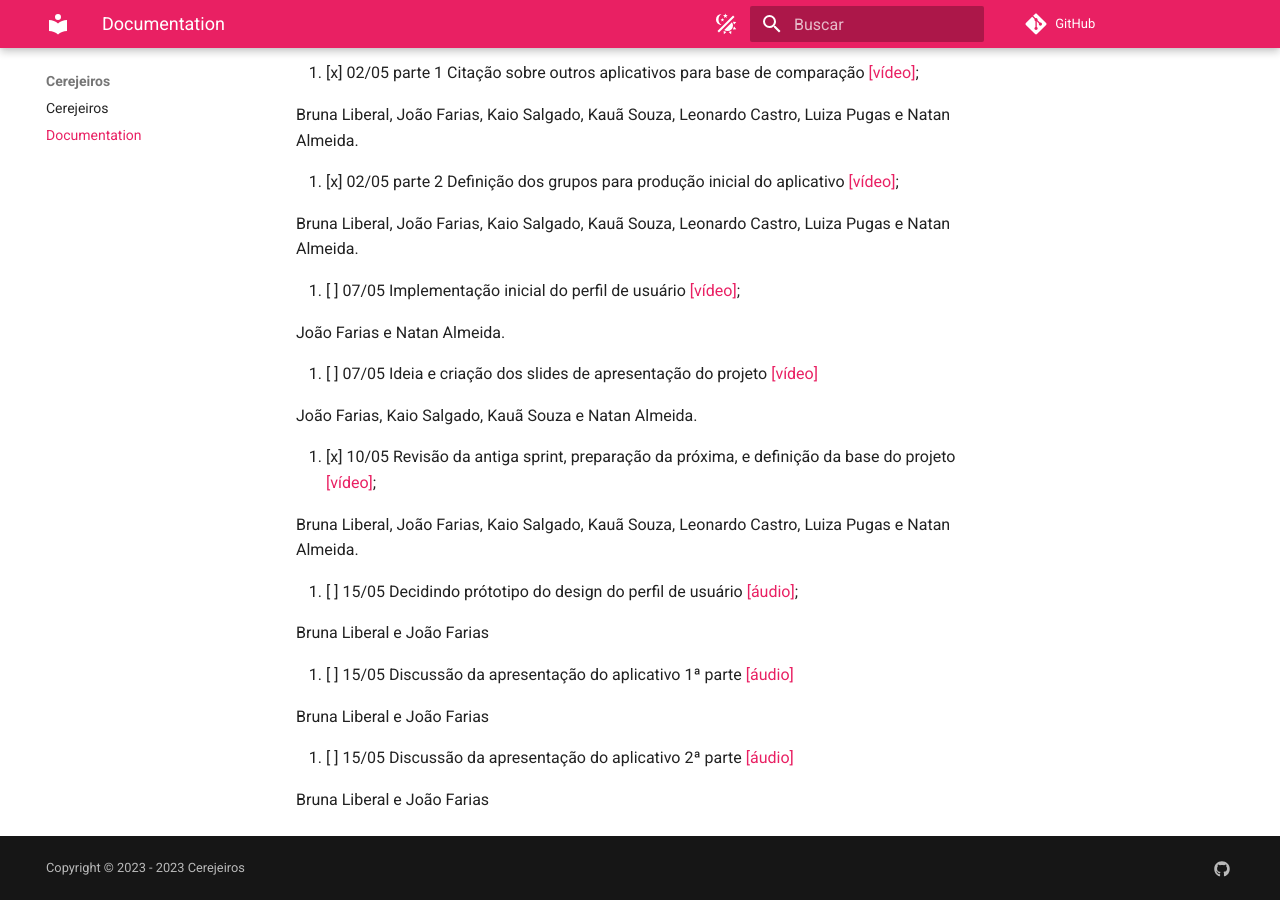
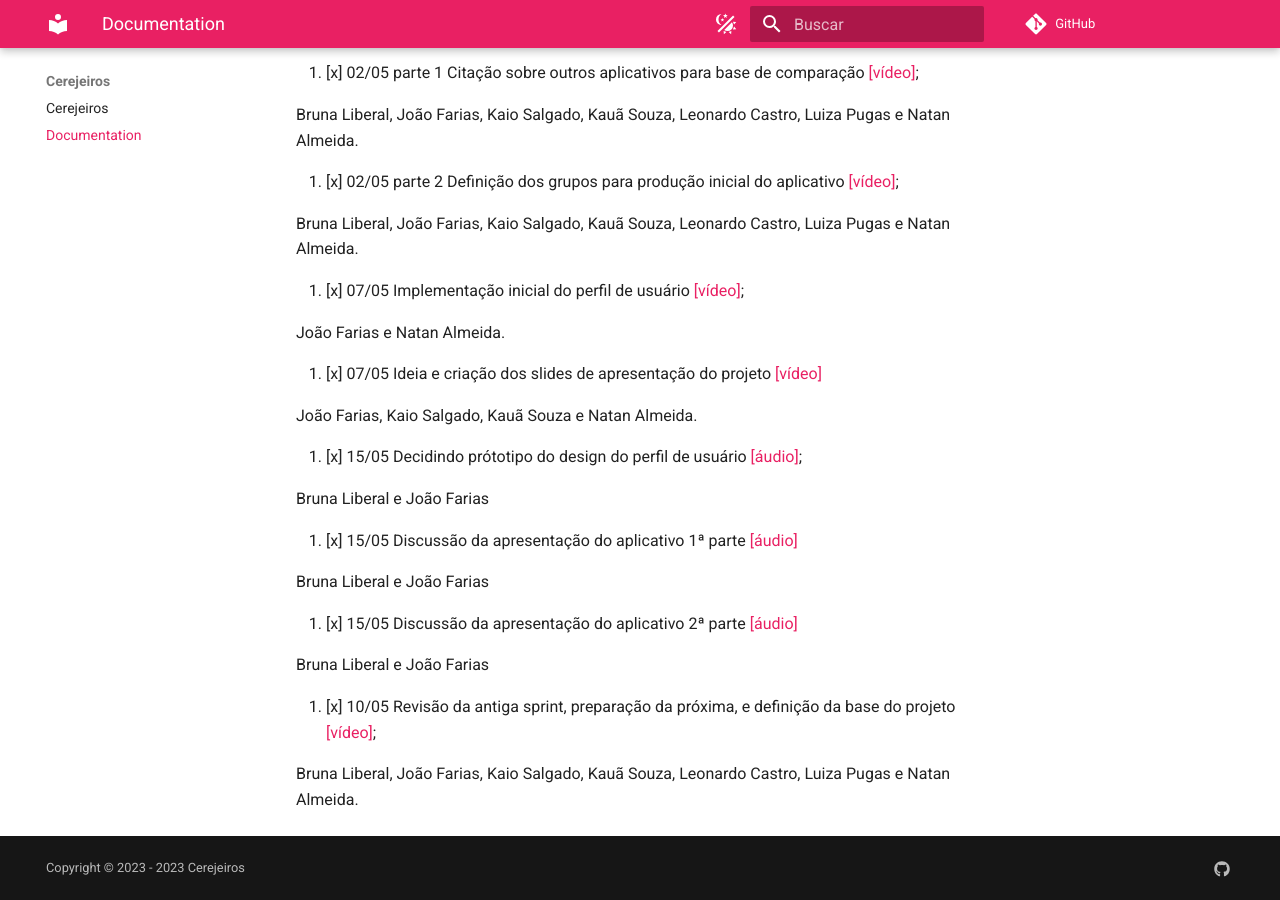
Before and after one commit to cerejeiros/bloom, an MkDocs documentation site: the page built from docs/documentation.md, in a window 1280 px wide and 900 px high, scrolled down 823 px. Built offline with MkDocs 1.6.1 and Material for MkDocs 9.7.7, drawn with Linux system fonts in a browser that asks for light colours; comment, search, counter and statistics services are not loaded.

```diff
--- a/docs/documentation.md
+++ b/docs/documentation.md
@@ -30,26 +30,26 @@ Bruna Liberal, João Farias, Kaio Salgado, Kauã Souza, Leonardo Castro, Luiza P
 
 Bruna Liberal, João Farias, Kaio Salgado, Kauã Souza, Leonardo Castro, Luiza Pugas e Natan Almeida.
 
-8. [ ] 07/05 Implementação inicial do perfil de usuário [[vídeo]](https://drive.google.com/file/d/1XB61Jdf-LdMIWr0ys6N97RTjtzkYUFQn/view);
+8. [x] 07/05 Implementação inicial do perfil de usuário [[vídeo]](https://drive.google.com/file/d/1XB61Jdf-LdMIWr0ys6N97RTjtzkYUFQn/view);
 
 João Farias e Natan Almeida.
 
-9. [ ] 07/05 Ideia e criação dos slides de apresentação do projeto [[vídeo]](https://drive.google.com/file/d/1ZezhbpmLyczMzsruozhcSelmjmluidLE/view)
+9. [x] 07/05 Ideia e criação dos slides de apresentação do projeto [[vídeo]](https://drive.google.com/file/d/1ZezhbpmLyczMzsruozhcSelmjmluidLE/view)
 
 João Farias, Kaio Salgado, Kauã Souza e Natan Almeida.
 
-10. [x] 10/05 Revisão da antiga sprint, preparação da próxima, e definição da base do projeto [[vídeo]](https://youtu.be/Sq1C0Nz8zZM);
-
-Bruna Liberal, João Farias, Kaio Salgado, Kauã Souza, Leonardo Castro, Luiza Pugas e Natan Almeida.
-
-11. [ ] 15/05 Decidindo prótotipo do design do perfil de usuário [[áudio]](https://drive.google.com/file/d/12aYS3isiaclU01EWkF-XBJlAocpCyMh5/view?usp=sharing);
+10. [x] 15/05 Decidindo prótotipo do design do perfil de usuário [[áudio]](https://drive.google.com/file/d/12aYS3isiaclU01EWkF-XBJlAocpCyMh5/view?usp=sharing);
 
 Bruna Liberal e João Farias
 
-12. [ ] 15/05 Discussão da apresentação do aplicativo 1ª parte [[áudio]](https://drive.google.com/file/d/1DQeybHv8wfz6V4rFa_KG2fHRNKmDh2w4/view?usp=share_link)
+11. [x] 15/05 Discussão da apresentação do aplicativo 1ª parte [[áudio]](https://drive.google.com/file/d/1DQeybHv8wfz6V4rFa_KG2fHRNKmDh2w4/view?usp=share_link)
 
 Bruna Liberal e João Farias
 
-13. [ ] 15/05 Discussão da apresentação do aplicativo 2ª parte [[áudio]](https://drive.google.com/file/d/1DQeybHv8wfz6V4rFa_KG2fHRNKmDh2w4/view?usp=share_link)
+12. [x] 15/05 Discussão da apresentação do aplicativo 2ª parte [[áudio]](https://drive.google.com/file/d/1DQeybHv8wfz6V4rFa_KG2fHRNKmDh2w4/view?usp=share_link)
 
 Bruna Liberal e João Farias
+
+13. [x] 10/05 Revisão da antiga sprint, preparação da próxima, e definição da base do projeto [[vídeo]](https://youtu.be/Sq1C0Nz8zZM);
+
+Bruna Liberal, João Farias, Kaio Salgado, Kauã Souza, Leonardo Castro, Luiza Pugas e Natan Almeida.
```
